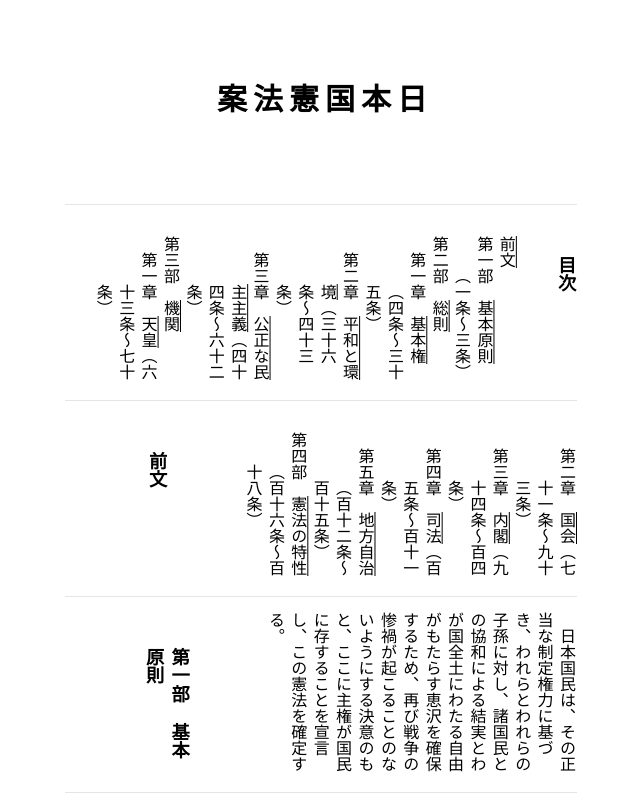
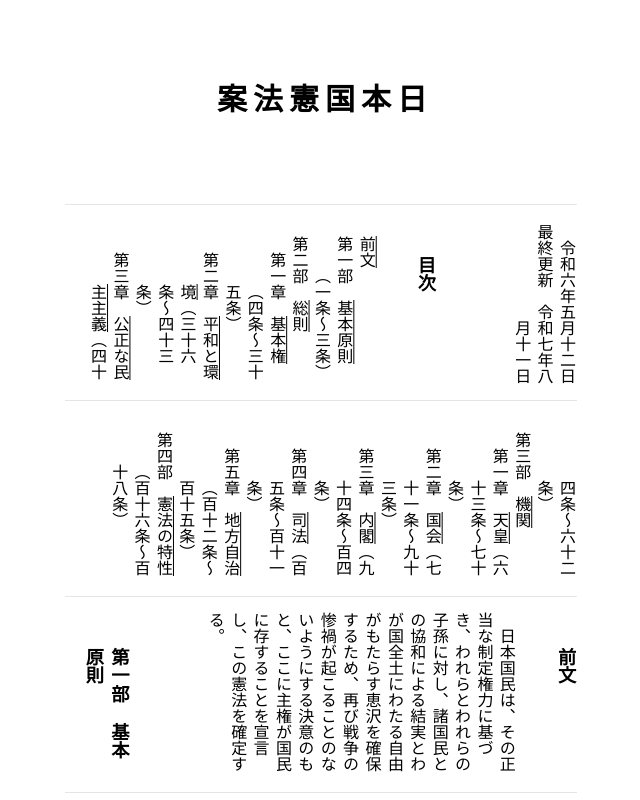
Before and after one commit to lakiryt/constitute, a React (Vite) app in the folder constitute/: page / in a window 1280 px wide. Shown: the whole page, without its empty margins (319-959 px from the left). Built offline with nearby package versions, Linux system fonts and the light colour scheme.

Commit message:
作成日、更新日を追加

```diff
--- a/constitute/src/App.tsx
+++ b/constitute/src/App.tsx
@@ -33,6 +33,7 @@ function App() {
       <div className="page-shell scroll-smooth">
         <div className="vertical-text vertical-columns">
           <h1 className="text-3xl font-bold w-full flex items-center justify-center md:w-auto md:my-[5ic] md:px-[2ic]">日本国憲法案</h1>
+          <p className="text-right">令和六年五月十二日<br/>最終更新　令和七年八月十一日</p>
           <h2>目次</h2>
           <TOC structure={documentStructure} />
           <div>
```
